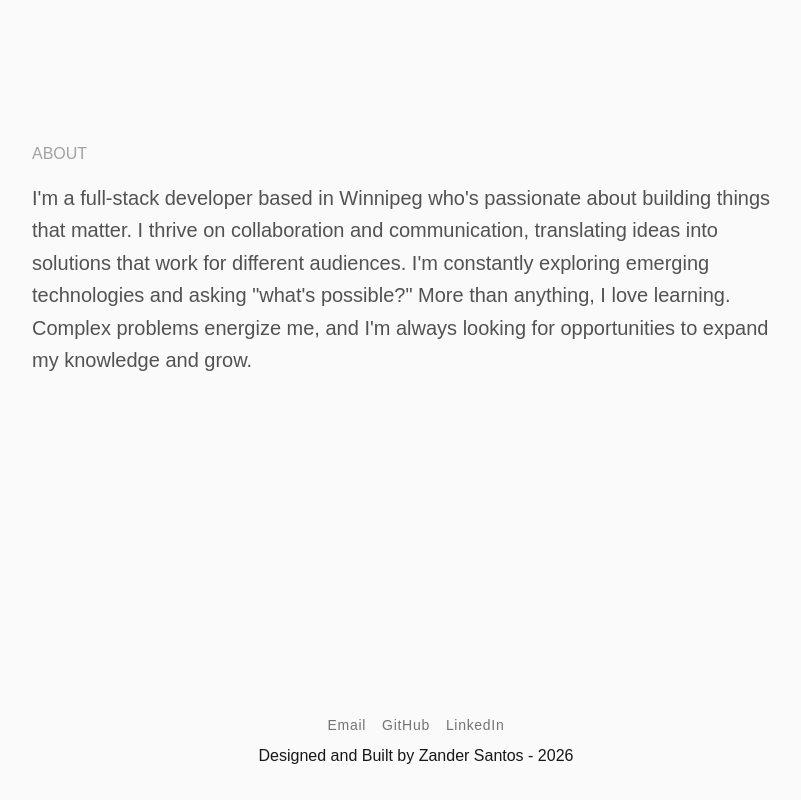
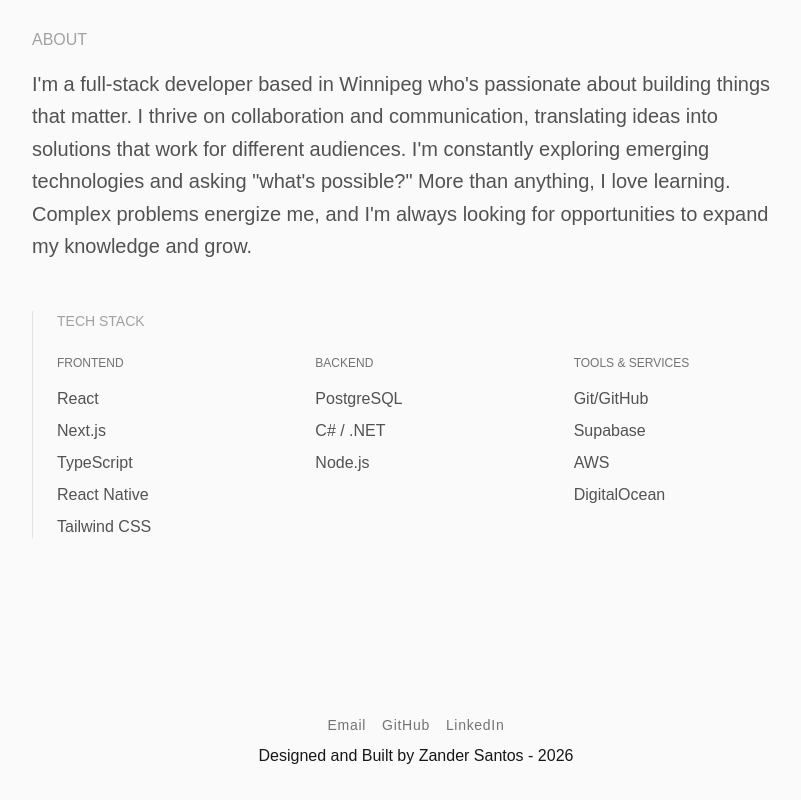
Before and after one commit to zandersantos/zander-santos-portfolio, a Next.js app in the folder zander-santos-portfolio/: page / in a window 1280 px wide. Shown: the part 986-1786 px from the top of the page, without its empty margins (224-1025 px from the left). Built offline with nearby package versions, Linux system fonts and the light colour scheme.

Commit message:
Updated the About styling, added an info section, and added About to the page

```diff
--- a/zander-santos-portfolio/components/About.tsx
+++ b/zander-santos-portfolio/components/About.tsx
@@ -1,5 +1,27 @@
 const About = () => {
-    return (
+
+  const frontend = [
+    'React',
+    'Next.js',
+    'TypeScript',
+    'React Native',
+    'Tailwind CSS',
+  ];
+
+  const backend = [
+    'PostgreSQL',
+    'C# / .NET',
+    'Node.js',
+  ];
+
+  const tools = [
+    'Git/GitHub',
+    'Supabase',
+    'AWS',
+    'DigitalOcean',
+  ];
+
+  return (
     <section id="about" className="min-h-screen flex items-center px-8">
       <div className="max-w-3xl mx-auto">
         <h2 className="text-md uppercase text-neutral-400 mb-4">About</h2>
@@ -12,6 +34,51 @@ const About = () => {
           Complex problems energize me, and I&apos;m always looking for opportunities to expand
           my knowledge and grow.
         </p>
+        <div className="border-l border-neutral-200 pl-6">
+          <p className="text-sm uppercase text-neutral-400 mb-6">
+            Tech stack
+          </p>
+          <div className="grid grid-cols-1 md:grid-cols-3 gap-8">
+            <div>
+              <h4 className="text-xs uppercase text-neutral-500 mb-4">
+                Frontend
+              </h4>
+              <div className="space-y-2">
+                {frontend.map((skill) => (
+                  <div key={skill} className="text-neutral-600 font-light">
+                    {skill}
+                  </div>
+                ))}
+              </div>
+            </div>
+
+            <div>
+              <h4 className="text-xs uppercase text-neutral-500 mb-4">
+                Backend
+              </h4>
+              <div className="space-y-2">
+                {backend.map((skill) => (
+                  <div key={skill} className="text-neutral-600 font-light">
+                    {skill}
+                  </div>
+                ))}
+              </div>
+            </div>
+
+            <div>
+              <h4 className="text-xs uppercase text-neutral-500 mb-4">
+                Tools & Services
+              </h4>
+              <div className="space-y-2">
+                {tools.map((skill) => (
+                  <div key={skill} className="text-neutral-600 font-light">
+                    {skill}
+                  </div>
+                ))}
+              </div>
+            </div>
+          </div>
+        </div>
       </div>
     </section>
 
```
